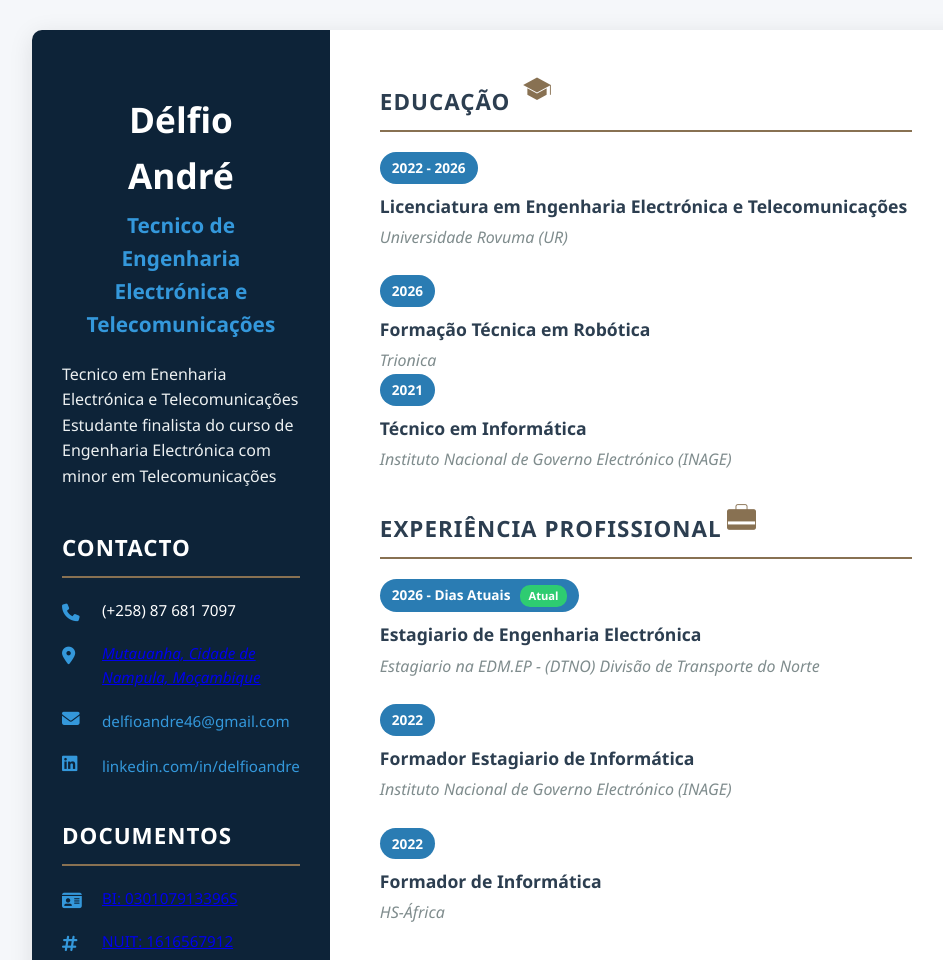
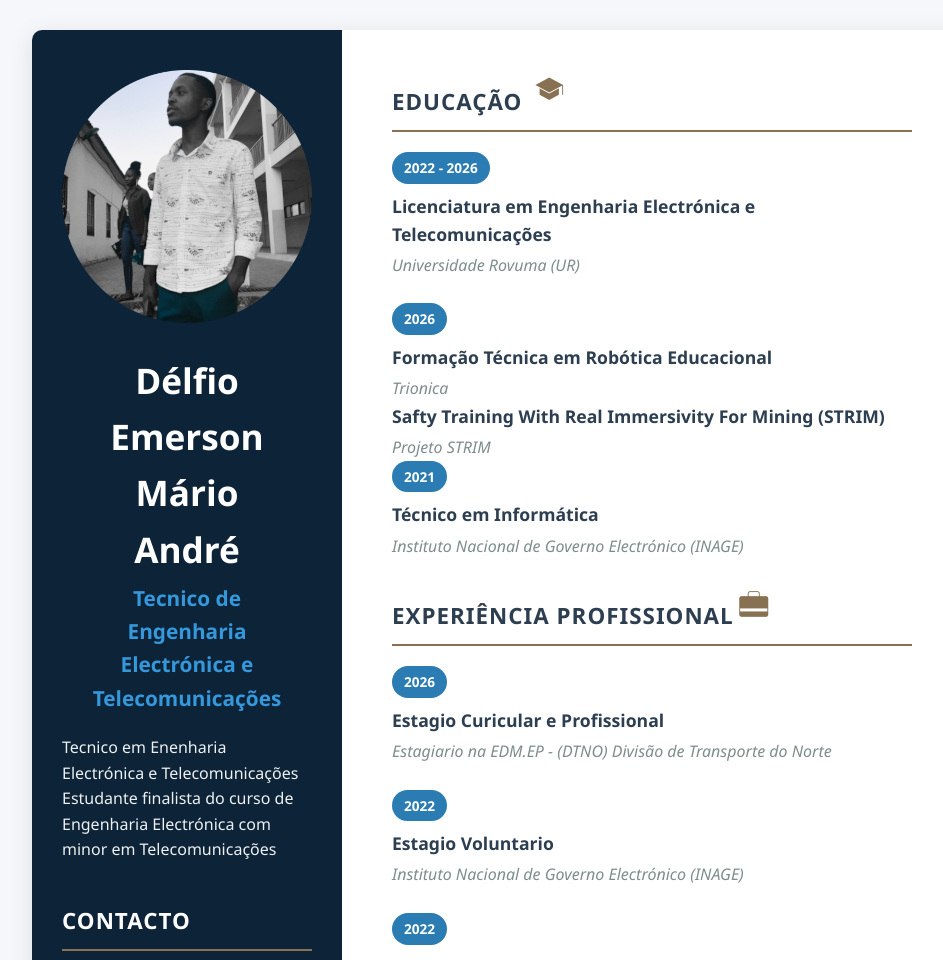
Before and after one commit to DelfioAndre/Portifolio, a plain HTML site: page index.html in a window 1280 px wide. Shown: the top 960 px of the page, without its empty margins (8-951 px from the left). Drawn offline with nearby package versions, Linux system fonts and the light colour scheme.

Commit message:
New skils

```diff
--- a/index.html
+++ b/index.html
@@ -21,10 +21,10 @@
         <div class="left-column">
             <div id="perfil">
                 <!--Foto de Perfil-->
-              <!--  <img src="img/perfil.png" alt="perfil">-->
+                <img src="img/perfil.png" alt="perfil">
                 <!-- Nome e Cargo -->
                 <div class="name-title">
-                    <h1 class="name">Délfio André</h1>
+                    <h1 class="name">Délfio Emerson Mário André</h1>
                     <div class="job-title">Tecnico de Engenharia Electrónica e Telecomunicações</div>
                 </div>
             </div>
@@ -150,20 +150,30 @@
                 <div class="education-item">
                     <div class="period">2022 - 2026</div>
                     <div class="degree">Licenciatura em Engenharia Electrónica e Telecomunicações</div>
-                    <div class="institution"><li><a href="#"class="ver-img"
-                            data-img="Indisponivel"><span>Universidade Rovuma (UR)</span></a></li></div>
+                    <div class="institution">
+                        <li><a href="#" class="ver-img" data-img="Indisponivel"><span>Universidade Rovuma
+                                    (UR)</span></a></li>
+                    </div>
                 </div>
 
                 <div class="education-item">
                     <div class="period">2026</div>
-                    <div class="degree">Formação Técnica em Robótica</div>
-                    <div class="institution"><li><a href="#" class="ver-img"
-                            data-img="docs/Robotica.jpeg"><span>Trionica</span></a></li></div>
+                    <div class="degree">Formação Técnica em Robótica Educacional</div>
+                    <div class="institution">
+                        <li><a href="#" class="ver-img" data-img="docs/Robotica.jpeg"><span>Trionica</span></a></li>
+                    </div>
+                    <div class="degree">Safty Training With Real Immersivity For Mining (STRIM)</div>
+                    <div class="institution">
+                        <li><a href="#" class="ver-img" data-img="docs/Robotica.jpeg"><span>Projeto STRIM</span></a></li>
+                    </div>
+
                     <div class="education-item">
                         <div class="period">2021</div>
                         <div class="degree">Técnico em Informática</div>
-                    <div class="institution"><a href="#"
-                            class="ver-img" data-img="docs/INAGE.jpeg"><span><li>Instituto Nacional de Governo Electrónico (INAGE)</span></a></li></div>
+                        <div class="institution"><a href="#" class="ver-img" data-img="docs/INAGE.jpeg"><span>
+                                    <li>Instituto Nacional de Governo Electrónico (INAGE)
+                                </span></a></li>
+                        </div>
                     </div>
                 </div>
 
@@ -172,17 +182,32 @@
                     <h3 class="section-title">EXPERIÊNCIA PROFISSIONAL<span class="material-symbols-outlined"
                             id="icon">card_travel</span></h3>
 
+                    <!-- Experiência Profissional                     <div class="experience-item">
+                        <div class="period current-position">2026 - Dias Atuais</div>
+                        <div class="position">Estagiario Curicular Profissional</div>
+                        <div class="company">
+                            <li><a href="#"><span>Estagiario na EDM.EP - (DTNO) Divisão de Transporte do
+                                        Norte</span></a></li>
+                        </div
+                    </div>-->
+
                     <div class="experience-item">
-                    <div class="period current-position">2026 - Dias Atuais</div>
-                    <div class="position">Estagiario de Engenharia Electrónica</div>
-                    <div class="company"><li><a href="#"><span>Estagiario na EDM.EP - (DTNO) Divisão de Transporte do Norte</span></a></li></div>
+                        <div class="period">2026</div>
+                        <div class="position">Estagio Curicular e Profissional</div>
+                        <div class="company">
+                            <li><a href="#" class="ver-img" data-img="docs/EstagioINAGE.jpeg"><span>Estagiario na EDM.EP
+                                        - (DTNO) Divisão de Transporte do
+                                        Norte</span></a></li>
+                        </div>
                     </div>
 
                     <div class="experience-item">
                         <div class="period">2022</div>
-                    <div class="position">Formador Estagiario de Informática</div>
-                    <div class="company"><li><a href="#" class="ver-img"
-                            data-img="docs/EstagioINAGE.jpeg"><span>Instituto Nacional de Governo Electrónico (INAGE)</span></a></li></div>
+                        <div class="position">Estagio Voluntario</div>
+                        <div class="company">
+                            <li><a href="#" class="ver-img" data-img="docs/EstagioINAGE.jpeg"><span>Instituto Nacional
+                                        de Governo Electrónico (INAGE)</span></a></li>
+                        </div>
                     </div>
 
                     <div class="experience-item">
@@ -225,14 +250,14 @@
                             <div class="award-name">Jornadas Cientificas Universitarias</div>
                             <div class="period">2026</div>
                             <div class="feito">
-                            <li><a href="#" class="ver-img"
-                                    data-img="docs/chatbox2025.jpeg"><span>Abordagem Prática de Substação Electrica</span></a></li>
+                                <li><a href="#" class="ver-img" data-img="docs/chatbox2025.jpeg"><span>Abordagem Prática
+                                            de Substação Electrica</span></a></li>
                             </div>
 
                             <div class="period">2025</div>
                             <div class="feito">
-                            <li><a href="#" class="ver-img"
-                                    data-img="docs/chatbox2025.jpeg"><span>Plataforma de Comunicaçõ "Chat-Box" </span></a></li>
+                                <li><a href="#" class="ver-img" data-img="docs/chatbox2025.jpeg"><span>Plataforma de
+                                            Comunicaçõ "Chat-Box" </span></a></li>
                             </div>
                             <!-- Modal -->
                             <div id="overlay">
@@ -240,7 +265,8 @@
                             </div>
 
                             <div class="feito">
-                            <li><a href="#" class="ver-img" data-img="docs/chatboxoral2025.jpeg"><span>Sistema de Gestão e Controle de Distribuição de Água </span></a></li>
+                                <li><a href="#" class="ver-img" data-img="docs/chatboxoral2025.jpeg"><span>Sistema de
+                                            Gestão e Controle de Distribuição de Água </span></a></li>
                             </div>
                             <!-- Modal -->
                             <div id="overlay">
@@ -249,8 +275,8 @@
 
                             <div class="period">2024</div>
                             <div class="feito">
-                            <li><a href="#" class="ver-img"
-                                    data-img="docs/controlID2024.jpeg"><span>Sistema de Controle de Acesso por ID </span></a></li>
+                                <li><a href="#" class="ver-img" data-img="docs/controlID2024.jpeg"><span>Sistema de
+                                            Controle de Acesso por ID </span></a></li>
                             </div>
                             <!-- Modal -->
                             <div id="overlay">
@@ -258,8 +284,8 @@
                             </div>
 
                             <div class="feito">
-                            <li><a href="#" class="ver-img"
-                                    data-img="docs/Irigação2025.jpeg"><span>Sistema de Irrigação Automatico</span></a></li>
+                                <li><a href="#" class="ver-img" data-img="docs/Irigação2025.jpeg"><span>Sistema de
+                                            Irrigação Automatico</span></a></li>
                             </div>
                         </div>
                         <div class="award-item">
@@ -269,20 +295,21 @@
                                 <li><a href="#"><span>Feira Internacional de Maputo (FACIM)</span></a>;</li>
                             </div>
                             <div class="feito">
-                            <li><a href="#" class="ver-img"
-                                    data-img="docs/chatbox2025.jpeg"><span>Feira Economica de Nampula (FENA)</span></a></li>
+                                <li><a href="#" class="ver-img" data-img="docs/chatbox2025.jpeg"><span>Feira Economica
+                                            de Nampula (FENA)</span></a></li>
                             </div>
                             <div class="period">2025</div>
                             <div class="feito">
                                 <li><a href="#"><span>Feira Internacional de Maputo (FACIM )</span></a>;</li>
                             </div>
                             <div class="feito">
-                            <li><a href="#" class="ver-img"
-                                    data-img="docs/chatbox2025.jpeg"><span>Feira Economica de Nampula (FENA)</span></a></li>
+                                <li><a href="#" class="ver-img" data-img="docs/chatbox2025.jpeg"><span>Feira Economica
+                                            de Nampula (FENA)</span></a></li>
                             </div>
                             <div class="feito">
-                            <li><a href="#" class="ver-img"
-                                    data-img="docs/chatbox2025.jpeg"><spn>Feira Provincia de Tecnologia e Robotica -Nampula</span></a></li>
+                                <li><a href="#" class="ver-img" data-img="docs/chatbox2025.jpeg">
+                                        <spn>Feira Provincia de Tecnologia e Robotica -Nampula</span>
+                                    </a></li>
                                 <!-- Modal -->
                                 <div id="overlay">
                                     <img id="imagemModal">
@@ -309,4 +336,5 @@
         </footer>
         <script src="script/script.js"></script>
 </body>
+
 </html>
```
Lines whose indentation alone changed are shown as unchanged.
